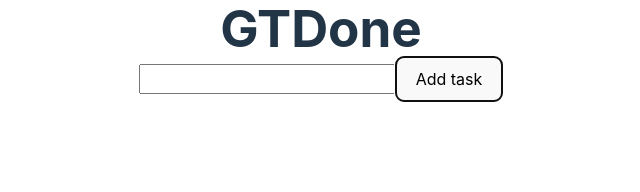
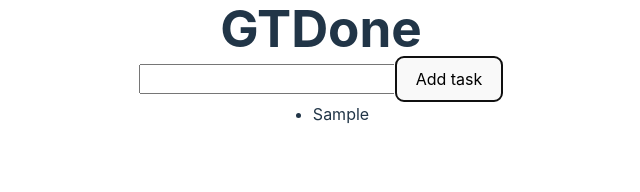
Before and after one commit to mariobarcelo/simplelist, a React (Vite) app: page / in a window 1280 px wide. Both pictures are taken after typing "Sample" into the empty fields and a click on the button "Add task". Shown: the top 192 px of the page, without its empty margins (319-959 px from the left). Built offline with nearby package versions, Linux system fonts and the light colour scheme.

Commit message:
Add task submission and added to the list functionality

```diff
--- a/src/components/TodoApp/TodoApp.jsx
+++ b/src/components/TodoApp/TodoApp.jsx
@@ -1,11 +1,15 @@
 import React from 'react';
 import styles from './TodoApp.module.css';
 import TodoForm from '../TodoForm';
+import TodoList from '../TodoList/TodoList';
 
 function TodoApp() {
+	const [itemsList, setItemsList] = React.useState([]);
+
 	return (
 		<>
-			<TodoForm />
+			<TodoForm itemsList={itemsList} setItemsList={setItemsList} />
+			<TodoList itemsList={itemsList} />
 		</>
 	);
 }
--- a/src/components/TodoForm/TodoForm.jsx
+++ b/src/components/TodoForm/TodoForm.jsx
@@ -1,14 +1,19 @@
 import React from 'react';
 import styles from './TodoForm.module.css';
 
-function TodoForm() {
-	const [inputValue, setInputValue] = React.useState('');
+function TodoForm({ itemsList, setItemsList }) {
+	const [inputValue, setInputValue] = React.useState([]);
 
 	return (
 		<form
 			onSubmit={(event) => {
 				event.preventDefault();
 				console.log('inputValue: ', inputValue);
+
+				const nextItemsList = [...itemsList, inputValue];
+
+				setItemsList(nextItemsList);
+
 				setInputValue('');
 			}}>
 			<label htmlFor='taskInput'></label>
--- /dev/null
+++ b/src/components/TodoList/TodoList.jsx
@@ -0,0 +1,16 @@
+import React from 'react';
+import styles from './TodoList.module.css';
+
+function TodoList({ itemsList }) {
+	if (!itemsList) return;
+
+	return (
+		<ul>
+			{itemsList.map((item) => {
+				return <li>{item}</li>;
+			})}
+		</ul>
+	);
+}
+
+export default TodoList;
--- /dev/null
+++ b/src/components/TodoList/index.js
@@ -0,0 +1,2 @@
+export * from './TodoList';
+export { default } from './TodoList';
```
Also changed, not shown: src/components/TodoList/TodoList.module.css (added).
